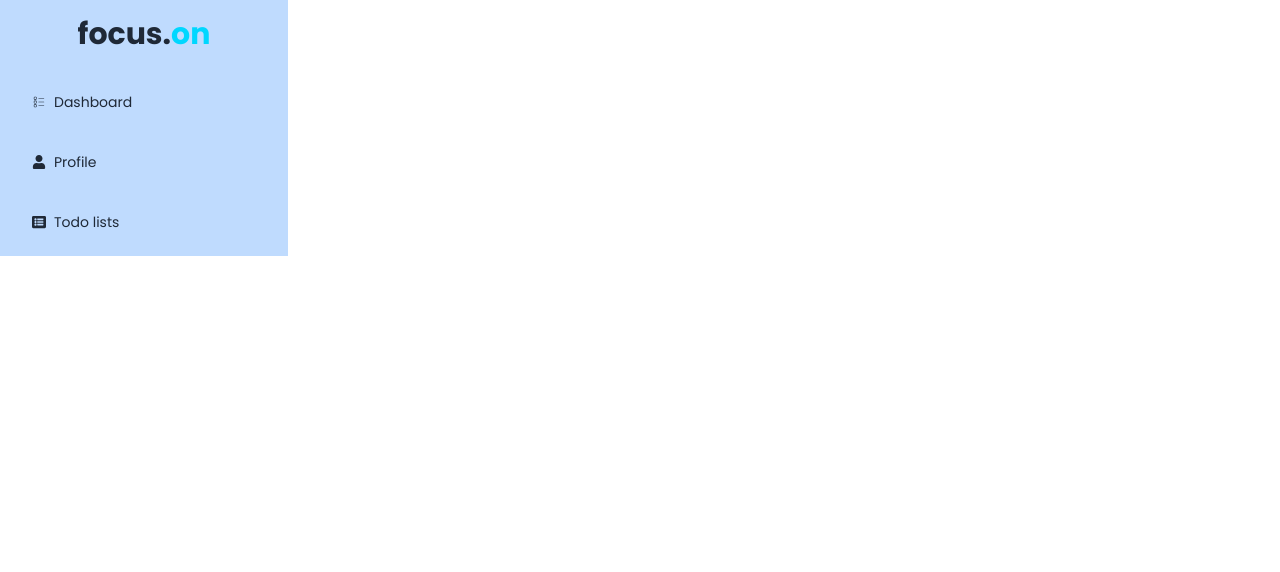
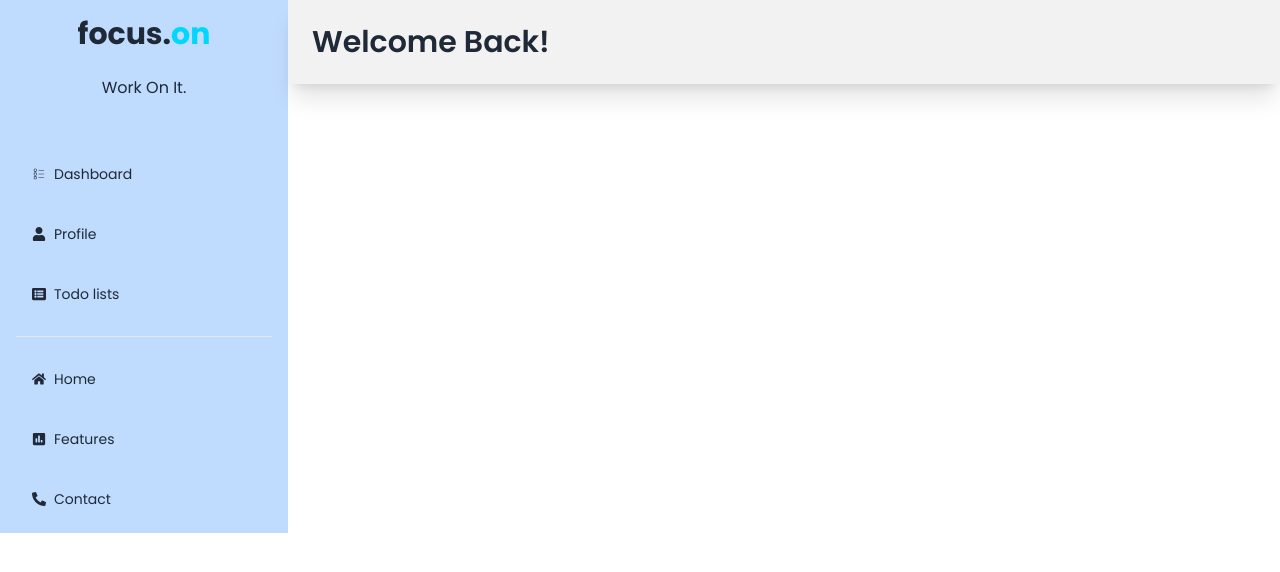
Before and after one commit to Bushra01-Dhaka/focus.on-client, a React (Vite) app: page /dashboard in a window 1280 px wide. Shown: the top 572 px of the page. Built offline with nearby package versions, Linux system fonts and the light colour scheme; no server answers.

Commit message:
Created user Profile routes into dashborad layout also created boxes components

```diff
--- /dev/null
+++ b/src/Components/DashCompo/Boxes/Boxes.css
@@ -0,0 +1,12 @@
+.animated-image {
+    animation: bounce 1s infinite alternate;
+  }
+
+  @keyframes bounce {
+    0% {
+      transform: translateY(0);
+    }
+    100% {
+      transform: translateY(-30px); /* Adjust the value as needed */
+    }
+  }
--- /dev/null
+++ b/src/Components/DashCompo/Boxes/Boxes.jsx
@@ -0,0 +1,36 @@
+import "./Boxes.css"
+const Boxes = () => {
+    return (
+        <div className="grid grid-cols-1 md:grid-cols-2 lg:grid-cols-3  gap-6 px-6 mt-10">
+              <div className="card bg-base-100 shadow-xl">
+            <div className="card-body">
+              <h2 className="card-title"> <span className="animated-image bg-[#00D7FF] rounded-md text-black p-6">0</span></h2>
+            <div className="py-4">
+            <p className=" text-black text-xl font-semibold">Total Tasks</p>
+            </div>
+            </div>
+          </div>
+
+          <div className="card bg-base-100 shadow-xl">
+            <div className="card-body">
+              <h2 className="card-title"> <span className="animated-image bg-[#00D7FF] rounded-md text-black p-6">0</span></h2>
+            <div className="py-4">
+            <p className=" text-black text-xl font-semibold">Ongoing Tasks</p>
+            </div>
+            </div>
+          </div>
+
+          <div className="card bg-base-100 shadow-xl">
+            <div className="card-body">
+              <h2 className="card-title"> <span className="animated-image bg-[#00D7FF] rounded-md text-black p-6">0</span></h2>
+            <div className="py-4">
+            <p className=" text-black text-xl font-semibold">Completed Tasks</p>
+            </div>
+            </div>
+          </div>
+
+        </div>
+    );
+};
+
+export default Boxes;
--- a/src/Layout/Dashboard/Dashboard.jsx
+++ b/src/Layout/Dashboard/Dashboard.jsx
@@ -1,16 +1,34 @@
-import { FaListAlt, FaUser } from "react-icons/fa";
+import { FaHome, FaListAlt, FaPhoneAlt, FaPoll, FaUser } from "react-icons/fa";
 import { NavLink, Outlet } from "react-router-dom";
 import { CiBoxList } from "react-icons/ci";
+import { useContext, useEffect, useState } from "react";
+import { AuthContext } from "../../Components/Provider/AuthProvider";
 
 const Dashboard = () => {
+    const {user} = useContext(AuthContext);
+    const [title, setTitle] = useState("Web Developer");
+  const words = ["Create Task. ", "Work On It. ", "Be Productive. "];
+
+  useEffect(() => {
+    const interval = setInterval(() => {
+      // Cycle through words
+      const nextTitle = words[(words.indexOf(title) + 1) % words.length];
+      setTitle(nextTitle);
+    }, 2000); // Change every 2000 milliseconds (2 seconds)
+
+    // Cleanup interval on component unmount
+    return () => clearInterval(interval);
+  }, [title]);
+
   return (
-    <div className="flex">
+    <div className="flex flex-col lg:flex-row">
       {/* dashboard sidebar */}
-      <div className="w-72 min-h-full bg-blue-200">
+      <div className="lg:w-72 min-h-full bg-blue-200">
         <div className="p-4 text-center">
         <p className="font-bold text-3xl ">
             focus.<span className="text-[#00D7FF]">on</span>
           </p>
+          <p className="py-6">{title}</p>
         </div>
         <ul className="menu p-4 space-y-6">
           <li>
@@ -22,11 +40,24 @@ const Dashboard = () => {
           <li>
             <NavLink to="/dashboard/allTodo"><FaListAlt></FaListAlt> Todo lists</NavLink>
           </li>
+
+          {/* landing page routes */}
+          <hr />
+          <li>
+            <NavLink to="/"><FaHome></FaHome> Home</NavLink>
+          </li>
+          <li>
+            <NavLink to="/features"><FaPoll></FaPoll> Features</NavLink>
+          </li>
+          <li>
+            <NavLink to="/contact"><FaPhoneAlt></FaPhoneAlt> Contact</NavLink>
+          </li>
         </ul>
       </div>
 
       {/* dashboard content*/}
-      <div className="flex-1">
+      <div className="lg:flex-1">
+        <h1 className="text-3xl font-semibold p-6 shadow-xl bg-base-200">Welcome Back! {user?.displayName}</h1>
         <Outlet></Outlet>
       </div>
     </div>
--- a/src/Pages/DashboardPage/MyDash/MyDashboard.jsx
+++ b/src/Pages/DashboardPage/MyDash/MyDashboard.jsx
@@ -1,12 +1,21 @@
+import { GoPlus } from "react-icons/go";
+import Boxes from "../../../Components/DashCompo/Boxes/Boxes";
 
 
 const MyDashboard = () => {
     return (
-        <div className="bg-fixed pt-[100px] hero min-h-screen flex justify-center object-cover"
+        <div className=" min-h-screen"
         style={{
-          backgroundImage: "url(https://i.ibb.co/zr681hT/dash.png)",
+          backgroundImage: "url(https://i.ibb.co/T1nsTJX/wave-blue-bg-Copy.png)",
         }}>
-            <h2 className="text-3xl text-center">My Dashboard</h2>
+           <Boxes></Boxes>
+           <div className="px-6 pt-6 border-b-2 flex items-center justify-between">
+            <h2 className="text-3xl font-medium">My Tasks</h2>
+            <button className="text-center my-6 md:w-[150px] btn bg-[#00D7FF] rounded-full  shadow-lg border-0 hover:bg-transparent hover:border-2 hover:border-[#00D7FF] hover:text-black font-bold">
+               <GoPlus className="text-lg font-semibold"></GoPlus> {`Add Task`}
+              </button>
+           </div>
+
         </div>
     );
 };
--- /dev/null
+++ b/src/Pages/DashboardPage/Profile/Profile.css
@@ -0,0 +1,12 @@
+.animated-image {
+    animation: bounce 1s infinite alternate;
+  }
+
+  @keyframes bounce {
+    0% {
+      transform: translateY(0);
+    }
+    100% {
+      transform: translateY(-30px); /* Adjust the value as needed */
+    }
+  }
--- /dev/null
+++ b/src/Pages/DashboardPage/Profile/Profile.jsx
@@ -0,0 +1,37 @@
+import { useContext } from "react";
+import { AuthContext } from "../../../Components/Provider/AuthProvider";
+import "./Profile.css"
+import { Helmet } from "react-helmet-async";
+
+const Profile = () => {
+  const { user } = useContext(AuthContext);
+  return (
+    <div
+      className=" pt-[100px] hero min-h-screen"
+      style={{
+        backgroundImage:
+          "url(https://i.ibb.co/9V1TrK5/blue-banner-bg-Copy.png)",
+      }}
+    >
+
+        <Helmet>
+            <title>Focus.on | Dashboard | Profile</title>
+        </Helmet>
+      <div className="card w-96 bg-transparent shadow-xl p-8 border-l-2 border-l-[#00D7FF] border-r-2 border-r-[#00D7FF]">
+        <figure className="relative bottom-[100px]">
+          <img
+          className="animated-image border-2 border-[#00D7FF] p-2 shadow-xl h-[200px] w-[200px] rounded-[200px] object-cover"
+            src={user?.photoURL}
+            alt="Shoes"
+          />
+        </figure>
+        <div className="p-2">
+          <h2 className=" border-t-2 border-t-black">{user?.displayName}</h2>
+          <p className=" border-b-2 border-b-black">{user?.email}</p>
+        </div>
+      </div>
+    </div>
+  );
+};
+
+export default Profile;
--- a/src/Routes/PrivateRoutes.jsx
+++ b/src/Routes/PrivateRoutes.jsx
@@ -10,7 +10,7 @@ const PrivateRoutes = ({children}) => {
 
     if(loading) {
         return <div className="flex justify-center items-center h-screen">
-             <progress className="progress w-56 bg-rose-500"></progress>
+             <progress className="progress w-56 bg-[#00D7FF]"></progress>
         </div>
     }
 
--- a/src/Routes/router.jsx
+++ b/src/Routes/router.jsx
@@ -8,6 +8,8 @@ import Login from "../Components/Login/Login";
 import SignUp from "../Components/SignUp/SignUp";
 import Dashboard from "../Layout/Dashboard/Dashboard";
 import MyDashboard from "../Pages/DashboardPage/MyDash/MyDashboard";
+import Profile from "../Pages/DashboardPage/Profile/Profile";
+
 
 const router = createBrowserRouter([
     {
@@ -44,6 +46,10 @@ const router = createBrowserRouter([
         {
           path: "myDashboard",
           element: <MyDashboard></MyDashboard>
+        },
+        {
+          path: "profile",
+          element: <Profile></Profile>
         }
       ]
     }
```
